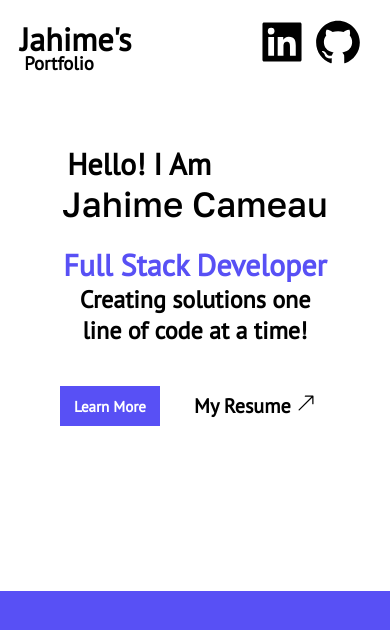
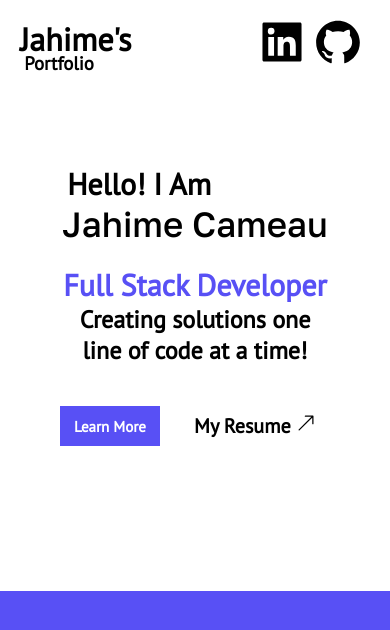
Before and after one commit to jahime001/portfolio, a React (Create React App) app: page / in a window 390 px wide. Shown: the top 630 px of the page. Built offline with nearby package versions, Linux system fonts and the light colour scheme.

Commit message:
text shift

```diff
--- a/src/Components/Home/Home.css
+++ b/src/Components/Home/Home.css
@@ -208,4 +208,7 @@ align-items: center;
 .home-links{
     width: 100%;
 }
+.welcome{
+    margin-top: 40px;
 }
+}
```
